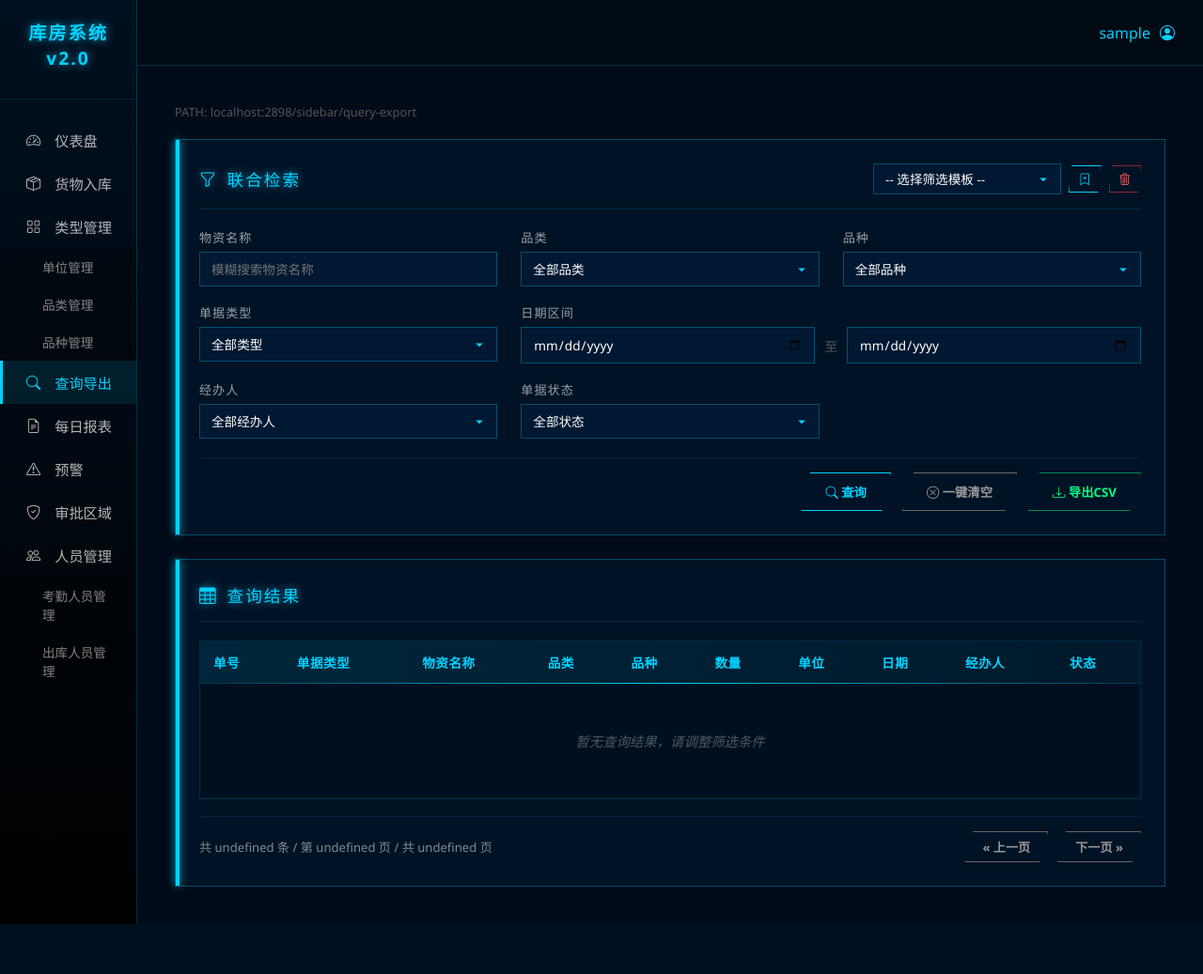
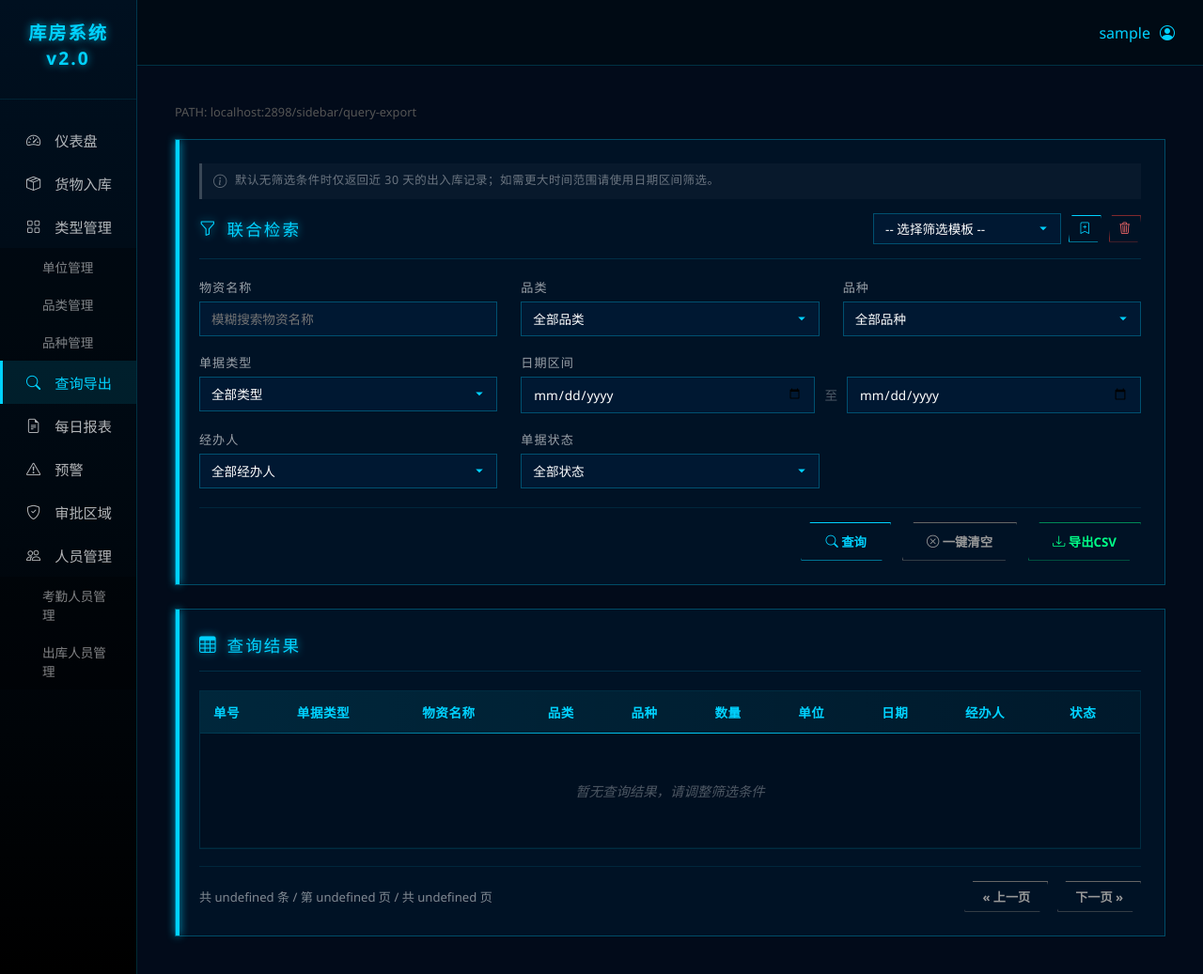
Before and after one commit to lacsar712/label-2898, a Django app: page /query-export/ in a window 1280 px wide. Shown: the whole page at 94% size. Before the commit the page ends 984 px from the top, so only its background shows below. Run offline with Django 4.2, Linux system fonts and the light colour scheme; the visitor is signed in with stand-in values (Sample User, id 1); data that the repository does not hold is empty.

Commit message:
.661277247809132:cd56a2d94a8402b1be9a4da464e6c56f_6a2d143fcad5fdf3e34ca728.6a2e796afa52169c1b51291e.6a2e796a9c74e3084fc43404:Trae CN.T(2026/6/14 17:50:34)

```diff
--- a/backend/static/css/query_export.css
+++ b/backend/static/css/query_export.css
@@ -9,6 +9,26 @@
     border: var(--border-glow);
     padding: 25px;
     position: relative;
+}
+
+.qe-hint-bar {
+    display: flex;
+    align-items: center;
+    gap: 8px;
+    margin-bottom: 15px;
+    padding: 8px 12px;
+    background: rgba(255, 255, 255, 0.03);
+    border-left: 3px solid rgba(255, 255, 255, 0.2);
+    font-size: 0.78rem;
+    color: rgba(255, 255, 255, 0.4);
+    letter-spacing: 0.5px;
+    line-height: 1.5;
+}
+
+.qe-hint-bar i {
+    font-size: 0.9rem;
+    flex-shrink: 0;
+    color: rgba(255, 255, 255, 0.35);
 }
 
 .qe-section::before {
--- a/backend/templates/pages/query_export.html
+++ b/backend/templates/pages/query_export.html
@@ -7,6 +7,10 @@
 {% block content %}
 <div class="qe-page">
     <div class="qe-section qe-filter-section">
+        <div class="qe-hint-bar">
+            <i class="bi bi-info-circle"></i>
+            <span>默认无筛选条件时仅返回近 30 天的出入库记录；如需更大时间范围请使用日期区间筛选。</span>
+        </div>
         <div class="qe-section-header">
             <i class="bi bi-funnel"></i>
             <span>联合检索</span>
```
Also changed, not shown: backend/static/js/query_export.js (+16 -10 lines).
